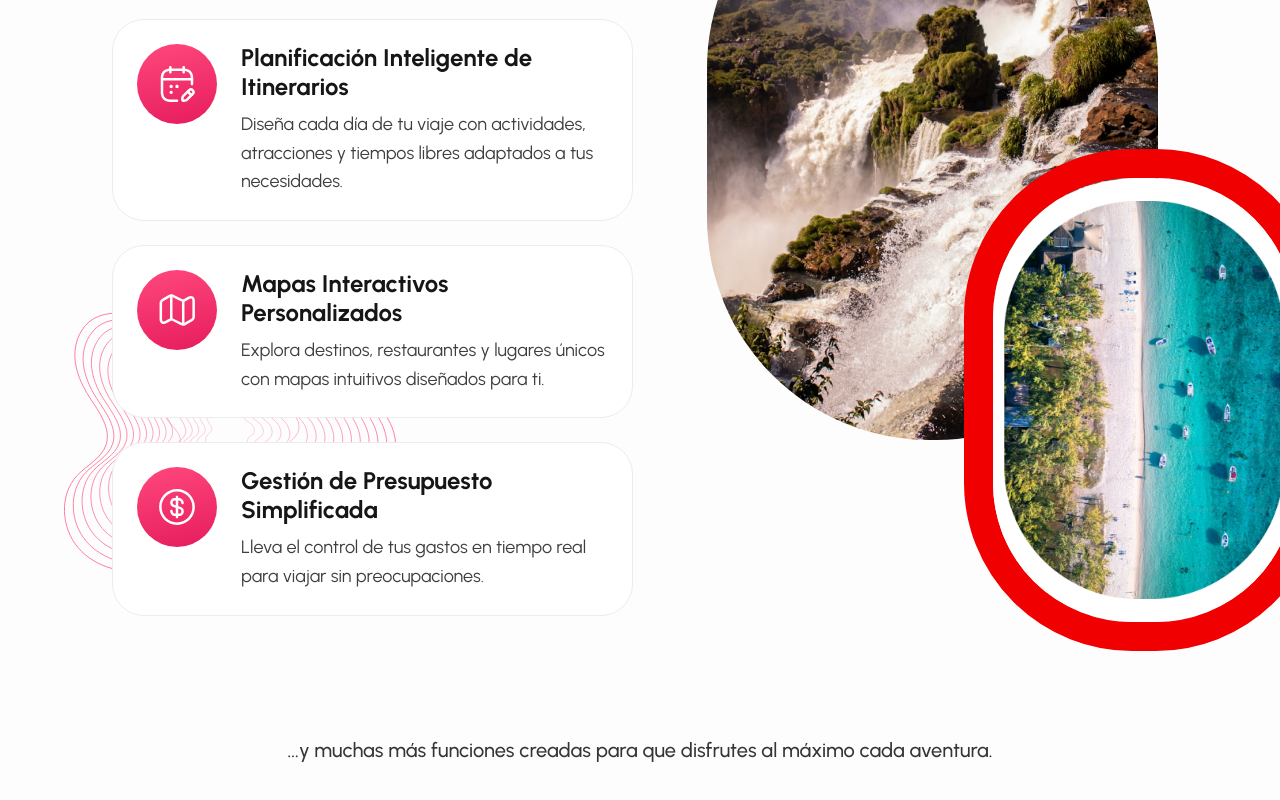
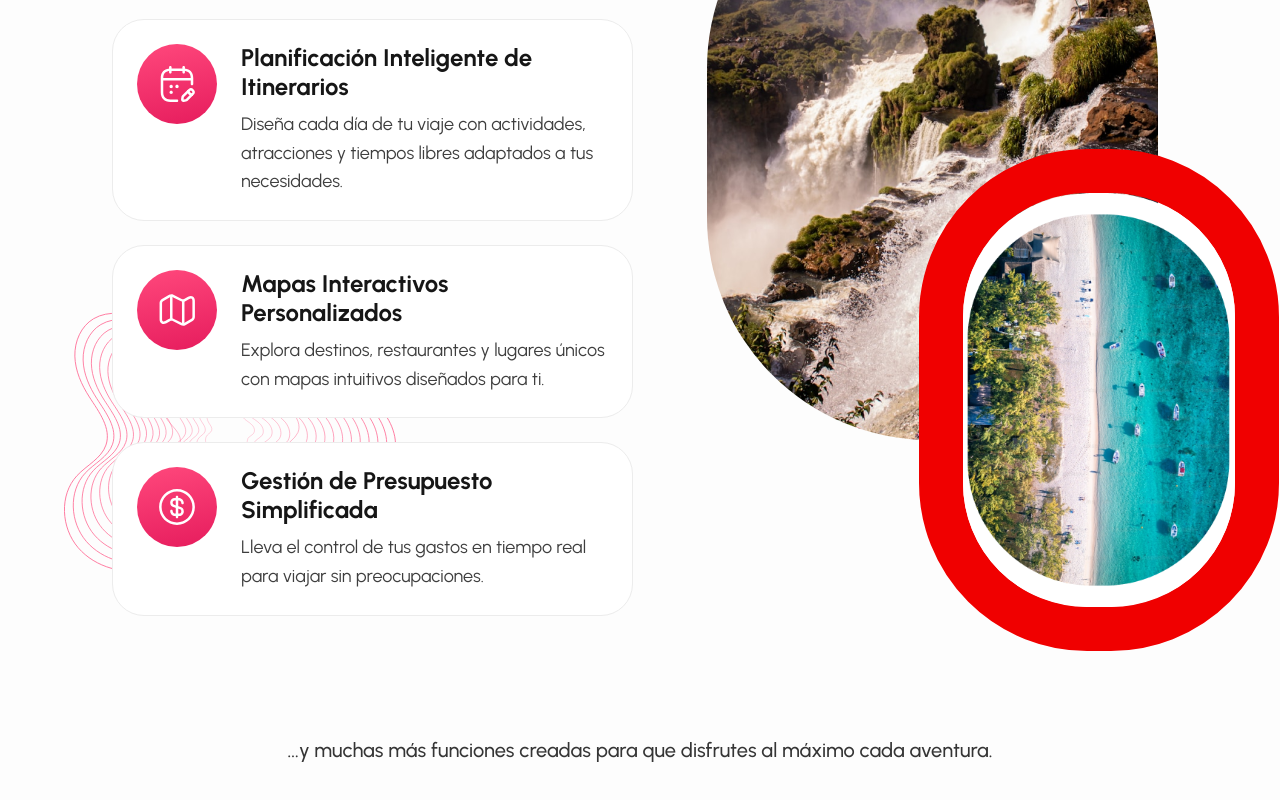
Before and after one commit to Ignacio918/viajes-app, a React (Vite) app in the folder viajes-app/: page / in a window 1280 px wide. Shown: the part 1249-2049 px from the top of the page. Built offline with nearby package versions, Linux system fonts and the light colour scheme; a web font is replaced by a local one.

Commit message:
arreglos en ui beneficios

```diff
--- a/viajes-app/src/styles/Benefits.css
+++ b/viajes-app/src/styles/Benefits.css
@@ -148,7 +148,7 @@
 }
 
 .imagen-playa-container {
-  width: 3360px;
+  width: 360px;
   height: 502px;
   display: inline-flex;
   flex-direction: column;
@@ -162,7 +162,7 @@
   width: 360px;
   height: 502px;
   border-radius: 168px;
-  border: 29px solid #f00000;
+  border: 44px solid #f00000;
   @apply object-cover;
   box-sizing: border-box;
   position: relative;
```
